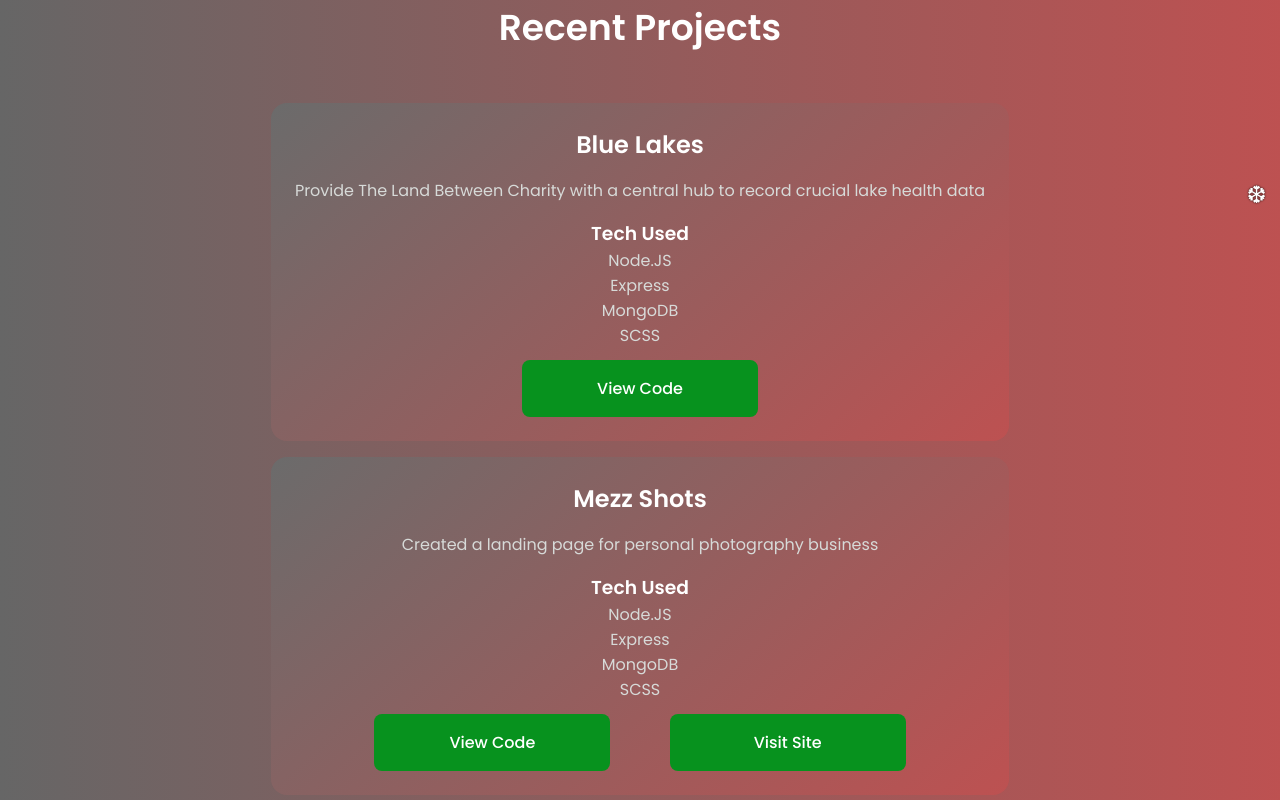
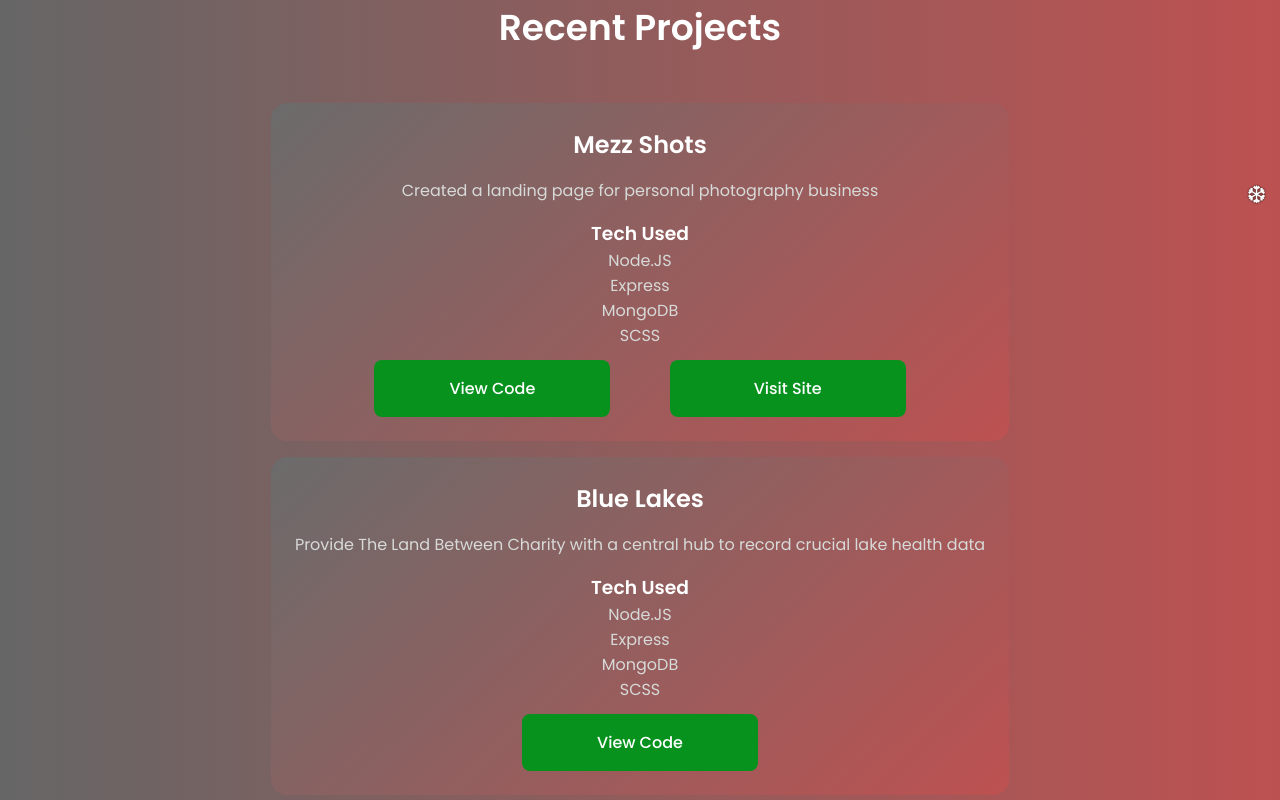
Before and after one commit to JaredMezz2/reactportfolio, a React (Create React App) app: page / in a window 1280 px wide. Shown: the part 1140-1940 px from the top of the page. Built offline with nearby package versions, Linux system fonts and the light colour scheme.

Commit message:
- move mezzshots up

```diff
--- a/src/Components/Projects/Projects.jsx
+++ b/src/Components/Projects/Projects.jsx
@@ -8,21 +8,21 @@ import SingleProject from "./SingleProject/SingleProject";
 // json file to read this info, but leaving here for now
 let projects = [
     {
+        title: 'Mezz Shots',
+        purpose: 'Created a landing page for personal photography business',
+        techUsed: ['Node.JS', 'Express', 'MongoDB', 'SCSS'],
+        links: {
+            github: 'https://github.com/JaredMezz2/photography',
+            liveSite: 'https://mezzshots.me'
+        }
+    },
+    {
         title: 'Blue Lakes',
         purpose: 'Provide The Land Between Charity with a central hub to record crucial lake health data',
         techUsed: ['Node.JS', 'Express', 'MongoDB', 'SCSS'],
         links: {
             github: 'https://github.com/TheLandBetween/BlueLakesProject',
             // liveSite: 'https://bluelakesprojects.com'
-        }
-    },
-    {
-        title: 'Mezz Shots',
-        purpose: 'Created a landing page for personal photography business',
-        techUsed: ['Node.JS', 'Express', 'MongoDB', 'SCSS'],
-        links: {
-            github: 'https://github.com/JaredMezz2/photography',
-            liveSite: 'https://mezzshots.me'
         }
     },
     {
```
